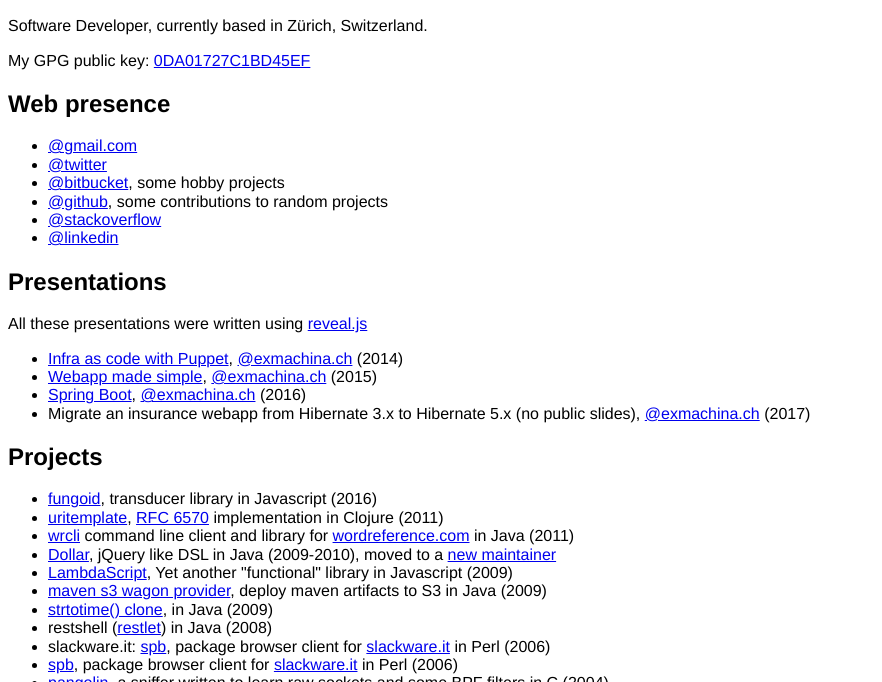
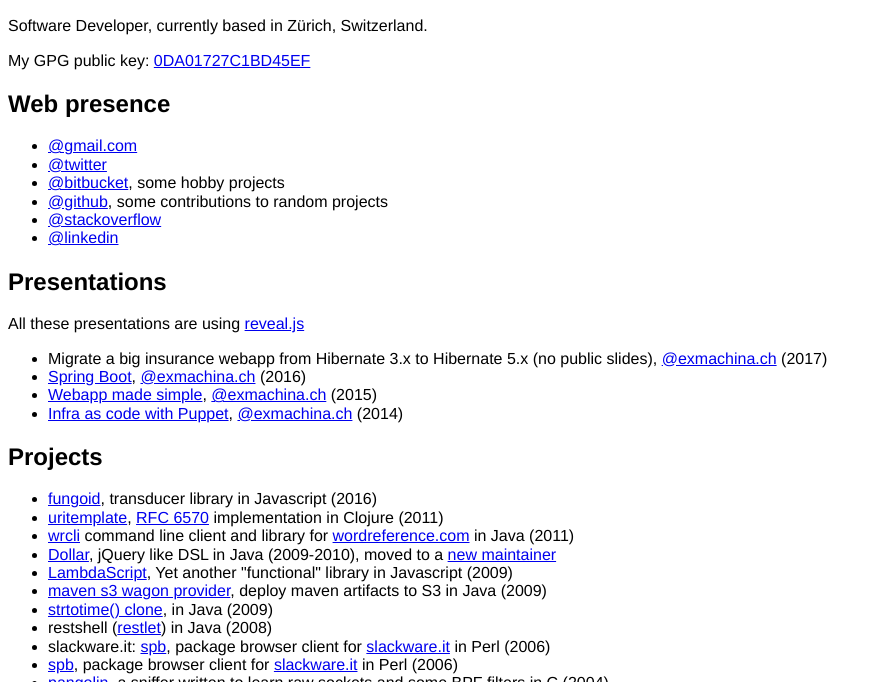
Before and after one commit to dfa1/dfa1.github.io, a plain HTML site: page index.html in a window 1280 px wide. Shown: the part 118-800 px from the top of the page, without its empty margins (0-882 px from the left). Drawn offline with Linux system fonts and the light colour scheme.

Commit message:
presentations order

```diff
--- a/index.html
+++ b/index.html
@@ -34,18 +34,19 @@
 <a href="https://www.linkedin.com/in/davide-angelocola-079961142/">@linkedin</a> </li>
     </ul>
     <h2>Presentations</h2>
-	<p>All these presentations were written using <a href="https://revealjs.com">reveal.js</a></p>
+	<p>All these presentations are using <a href="https://revealjs.com">reveal.js</a></p>
     <ul>
       <li>
-        <a href="https://bitbucket.org/dfa/infrastructure-as-code-with-puppet">Infra as code with Puppet</a>, <a href="https://exmachina.ch">@exmachina.ch</a> (2014)
+        Migrate a big insurance webapp from Hibernate 3.x to Hibernate 5.x (no public slides), <a href="https://exmachina.ch">@exmachina.ch</a> (2017)
+      </li>
+	  <li>
+		<a href="https://bitbucket.org/dfa/exmeeting-spring-boot">Spring Boot</a>, <a href="https://exmachina.ch">@exmachina.ch</a> (2016)
       </li>
       <li>
         <a href="https://bitbucket.org/dfa/webapp-made-simple">Webapp made simple</a>, <a href="https://exmachina.ch">@exmachina.ch</a> (2015)
       </li>
-	  <li>
-		<a href="https://bitbucket.org/dfa/exmeeting-spring-boot">Spring Boot</a>, <a href="https://exmachina.ch">@exmachina.ch</a> (2016)</li>
       <li>
-        Migrate an insurance webapp from Hibernate 3.x to Hibernate 5.x (no public slides), <a href="https://exmachina.ch">@exmachina.ch</a> (2017)
+        <a href="https://bitbucket.org/dfa/infrastructure-as-code-with-puppet">Infra as code with Puppet</a>, <a href="https://exmachina.ch">@exmachina.ch</a> (2014)
       </li>
     </ul>
     <h2>Projects</h2>
```
